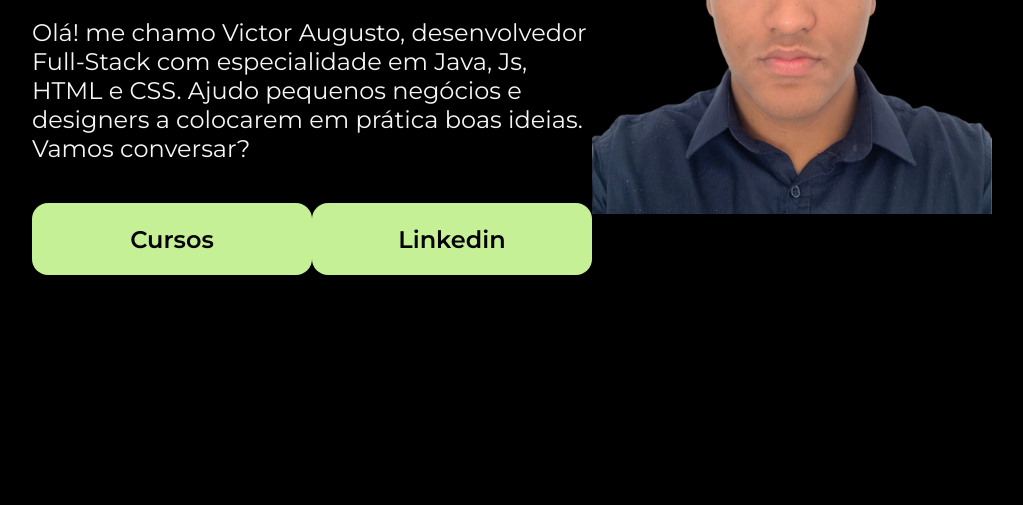
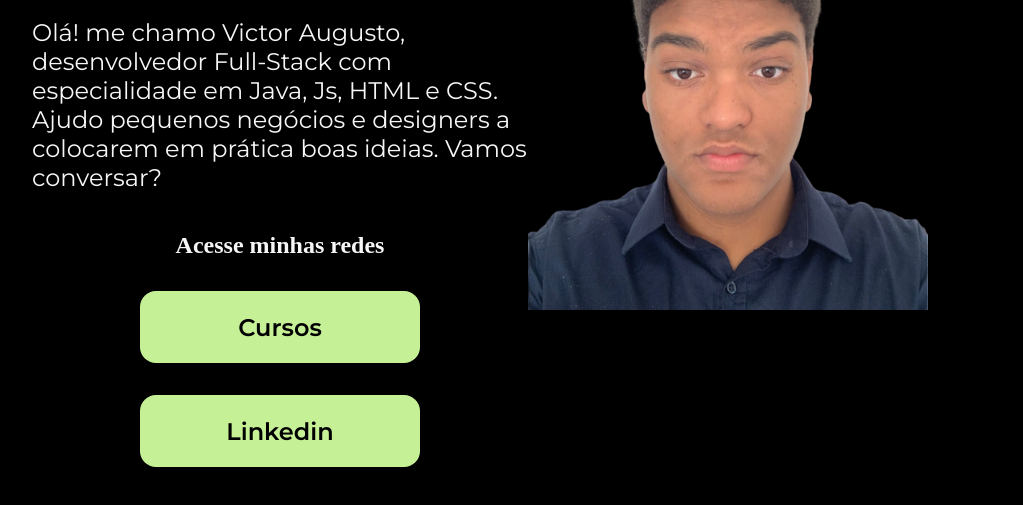
Before and after one commit to victorallves/portfolio-new, a plain HTML site: page index.html in a window 1280 px wide. Shown: the part 375-880 px from the top of the page, without its empty margins (160-1183 px from the left). Drawn offline with nearby package versions, Linux system fonts and the light colour scheme.

Commit message:
alterando botoes e adc frase

```diff
--- a/css/style.css
+++ b/css/style.css
@@ -41,7 +41,10 @@ body{
 
 .apresentacao__links{
     display: flex;
+    flex-direction: column;
+    align-items: center;
     justify-content: space-between;
+    gap: 32px;
 }
 
 .apresentacao__links__link{
--- a/index.html
+++ b/index.html
@@ -22,6 +22,7 @@
             colocarem em prática boas ideias. Vamos
             conversar?</p>
             <div class="apresentacao__links">
+                <h2>Acesse minhas redes</h2>
                 <a class="apresentacao__links__link" href="https://cursos.alura.com.br/user/victorallves/fullCertificate/bf313ccd2664d7852dd60a06f04725e8">Cursos</a>
                 <a class="apresentacao__links__link" href="https://www.linkedin.com/in/victor-augusto-28445a23b/">Linkedin</a>
             </div>
```
